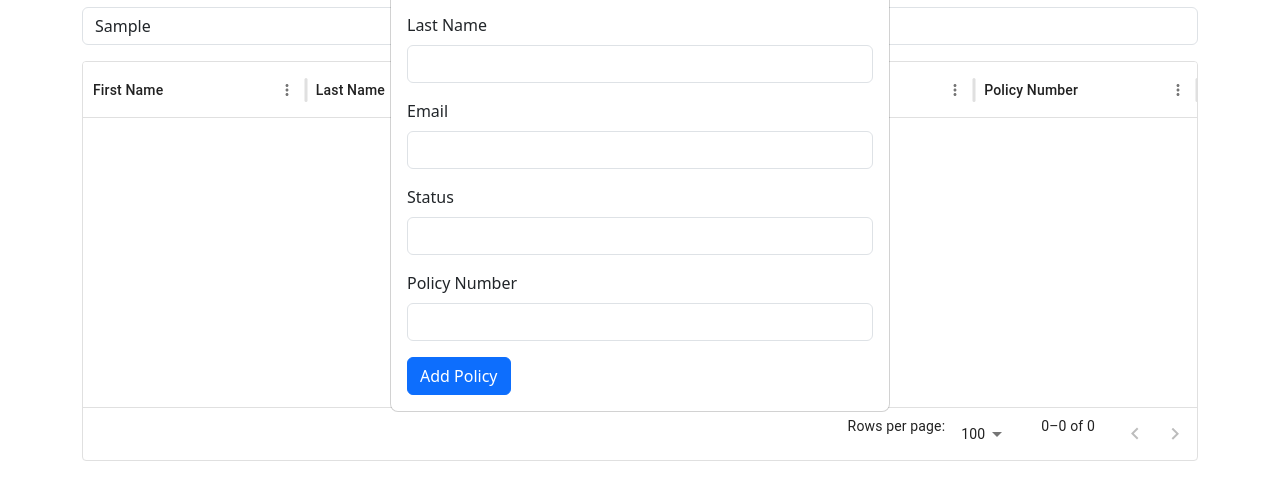
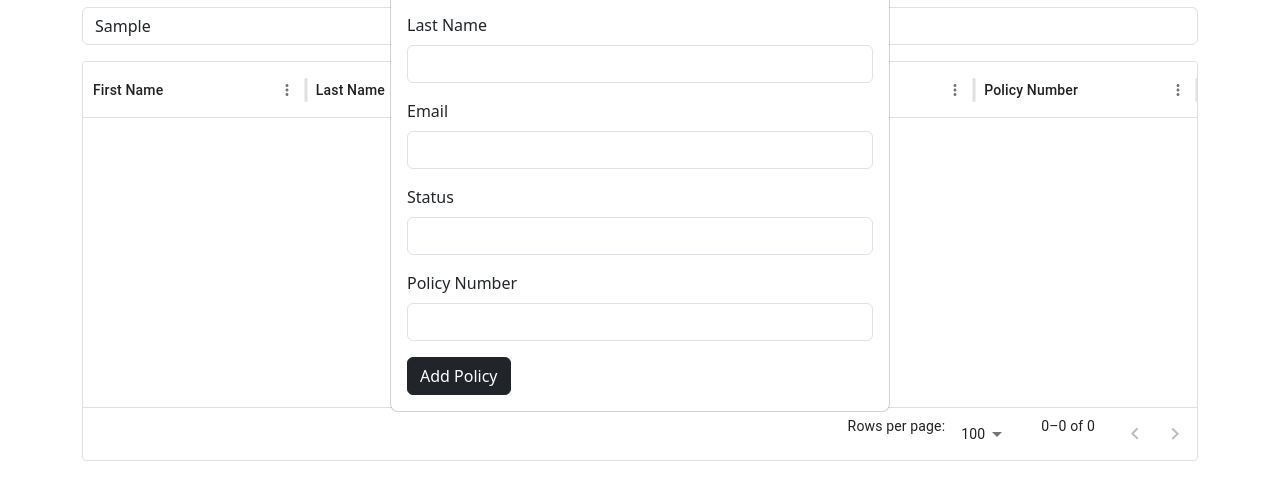
Before and after one commit to Insurmate-app/Insurmate, an Astro site in the folder frontend/: page /dashboard in a window 1280 px wide. Both pictures are taken after typing "Sample" into the empty fields and a click on the button "Add Policy". Shown: the part 181-680 px from the top of the page. Built offline with nearby package versions, Linux system fonts and the light colour scheme; Astro itself is replaced by a stand-in of ours; a web font is replaced by a local one.

Commit message:
change button color

```diff
--- a/frontend/src/components/AddPolicy.jsx
+++ b/frontend/src/components/AddPolicy.jsx
@@ -186,7 +186,7 @@
               </div>
               <button
                 type="submit"
-                className="btn btn-primary"
+                className="btn btn-dark"
                 disabled={isSubmitting}
               >
                 {isSubmitting ? "Adding..." : "Add Policy"}
--- a/frontend/src/layouts/MainHead.astro
+++ b/frontend/src/layouts/MainHead.astro
@@ -7,7 +7,7 @@
   <meta name="viewport" content="width=device-width" />
   <meta name="generator" content={Astro.generator} />
   <link rel="stylesheet" href="">
-  <!-- <link rel="icon" type="image/svg+xml" href="/favicon.svg"> -->
+  <link rel="icon" type="image/svg+xml" href="/favicon.svg">
   <link rel="stylesheet" href="/style/global.css">
   <title>{title}</title>
   <meta name="description" content={description} />
```
